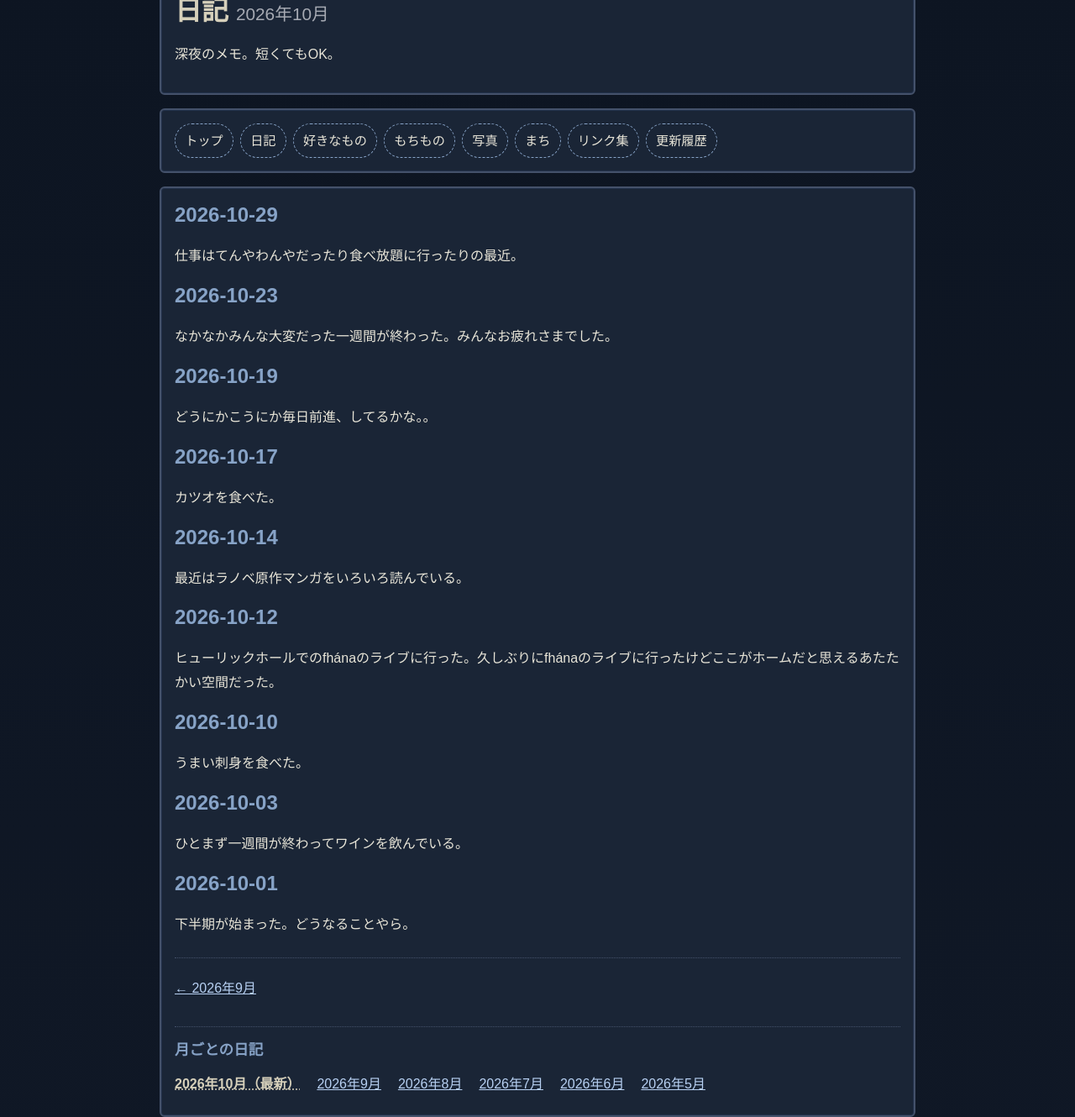
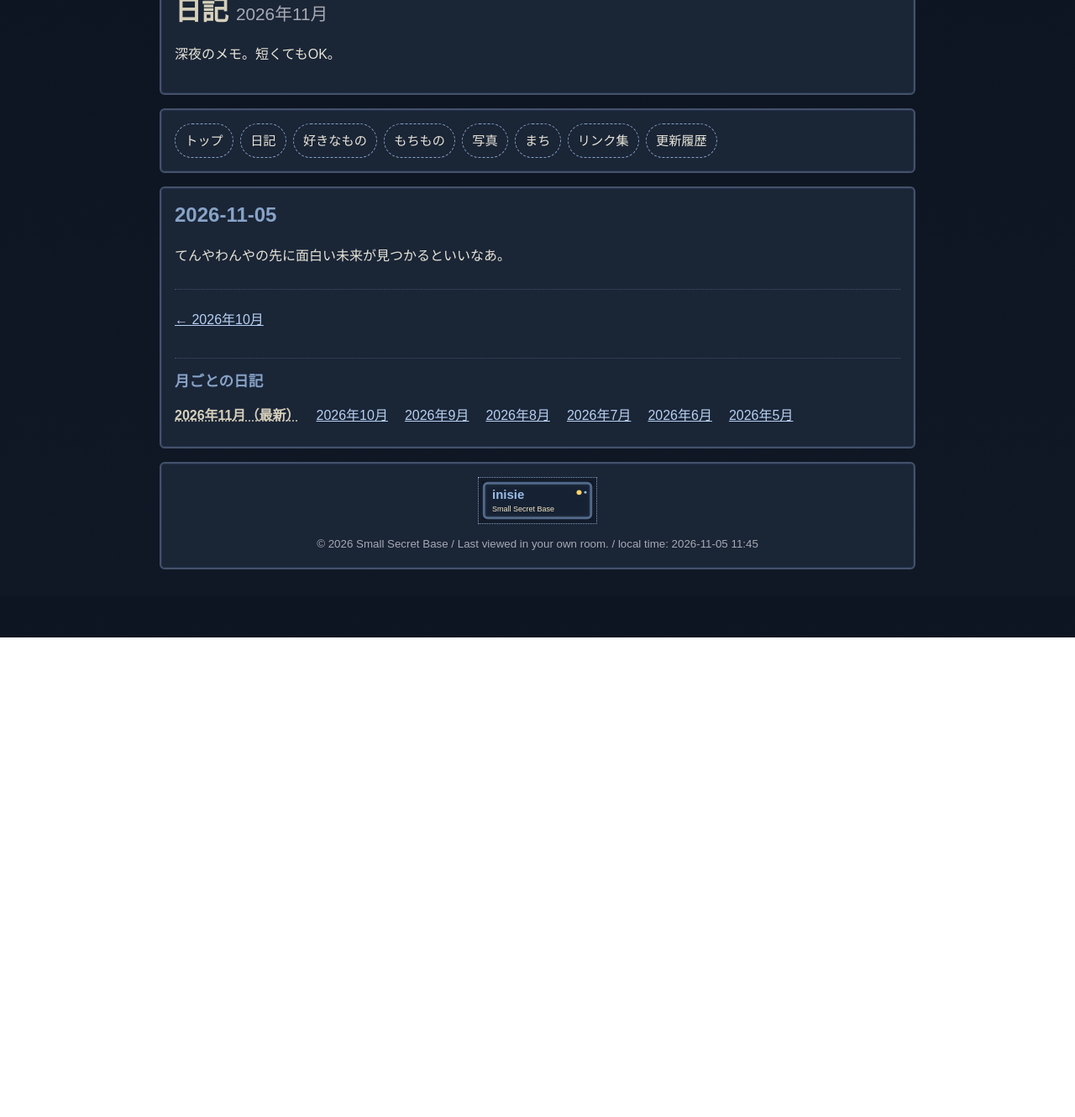
Before and after one commit to keisan-tsukuru/inisie, a plain HTML site: page diary.html in a window 1280 px wide. Shown: the part 41-1371 px from the top of the page at 84% size. After the commit the page ends 800 px from the top, so only its background shows below. Drawn offline with Linux system fonts and the light colour scheme.

Commit message:
11月の日記と月別リンクを更新

```diff
--- a/diary.html
+++ b/diary.html
@@ -3,13 +3,13 @@
   <head>
     <meta charset="UTF-8" />
     <meta name="viewport" content="width=device-width, initial-scale=1.0" />
-    <title>日記・2026年10月 | 深夜自販機前の小さなHP</title>
+    <title>日記・2026年11月 | 深夜自販機前の小さなHP</title>
     <link rel="stylesheet" href="styles.css" />
   </head>
   <body>
     <div class="site-wrap">
       <header class="site-header old-border">
-        <h1>日記 <span class="diary-month-label">2026年10月</span></h1>
+        <h1>日記 <span class="diary-month-label">2026年11月</span></h1>
         <p>深夜のメモ。短くてもOK。</p>
       </header>
 
@@ -26,58 +26,19 @@
 
       <main class="panel old-border">
         <article class="diary-entry">
-          <h2>2026-10-29</h2>
-          <p>仕事はてんやわんやだったり食べ放題に行ったりの最近。</p>
-        </article>
-
-        <article class="diary-entry">
-          <h2>2026-10-23</h2>
-          <p>なかなかみんな大変だった一週間が終わった。みんなお疲れさまでした。</p>
-        </article>
-
-        <article class="diary-entry">
-          <h2>2026-10-19</h2>
-          <p>どうにかこうにか毎日前進、してるかな。。</p>
-        </article>
-
-        <article class="diary-entry">
-          <h2>2026-10-17</h2>
-          <p>カツオを食べた。</p>
-        </article>
-
-        <article class="diary-entry">
-          <h2>2026-10-14</h2>
-          <p>最近はラノベ原作マンガをいろいろ読んでいる。</p>
-        </article>
-
-        <article class="diary-entry">
-          <h2>2026-10-12</h2>
-          <p>ヒューリックホールでのfhánaのライブに行った。久しぶりにfhánaのライブに行ったけどここがホームだと思えるあたたかい空間だった。</p>
-        </article>
-
-        <article class="diary-entry">
-          <h2>2026-10-10</h2>
-          <p>うまい刺身を食べた。</p>
-        </article>
-
-        <article class="diary-entry">
-          <h2>2026-10-03</h2>
-          <p>ひとまず一週間が終わってワインを飲んでいる。</p>
-        </article>
-
-        <article class="diary-entry">
-          <h2>2026-10-01</h2>
-          <p>下半期が始まった。どうなることやら。</p>
+          <h2>2026-11-05</h2>
+          <p>てんやわんやの先に面白い未来が見つかるといいなあ。</p>
         </article>
 
         <nav class="diary-month-nav" aria-label="前後の月">
-          <a href="diary-2026-09.html" rel="prev">← 2026年9月</a>
+          <a href="diary-2026-10.html" rel="prev">← 2026年10月</a>
         </nav>
 
         <nav class="diary-archive" aria-labelledby="archive-heading">
           <h2 id="archive-heading">月ごとの日記</h2>
           <ul class="diary-month-list">
-            <li><a href="diary.html" aria-current="page">2026年10月（最新）</a></li>
+            <li><a href="diary.html" aria-current="page">2026年11月（最新）</a></li>
+            <li><a href="diary-2026-10.html">2026年10月</a></li>
             <li><a href="diary-2026-09.html">2026年9月</a></li>
             <li><a href="diary-2026-08.html">2026年8月</a></li>
             <li><a href="diary-2026-07.html">2026年7月</a></li>
```
